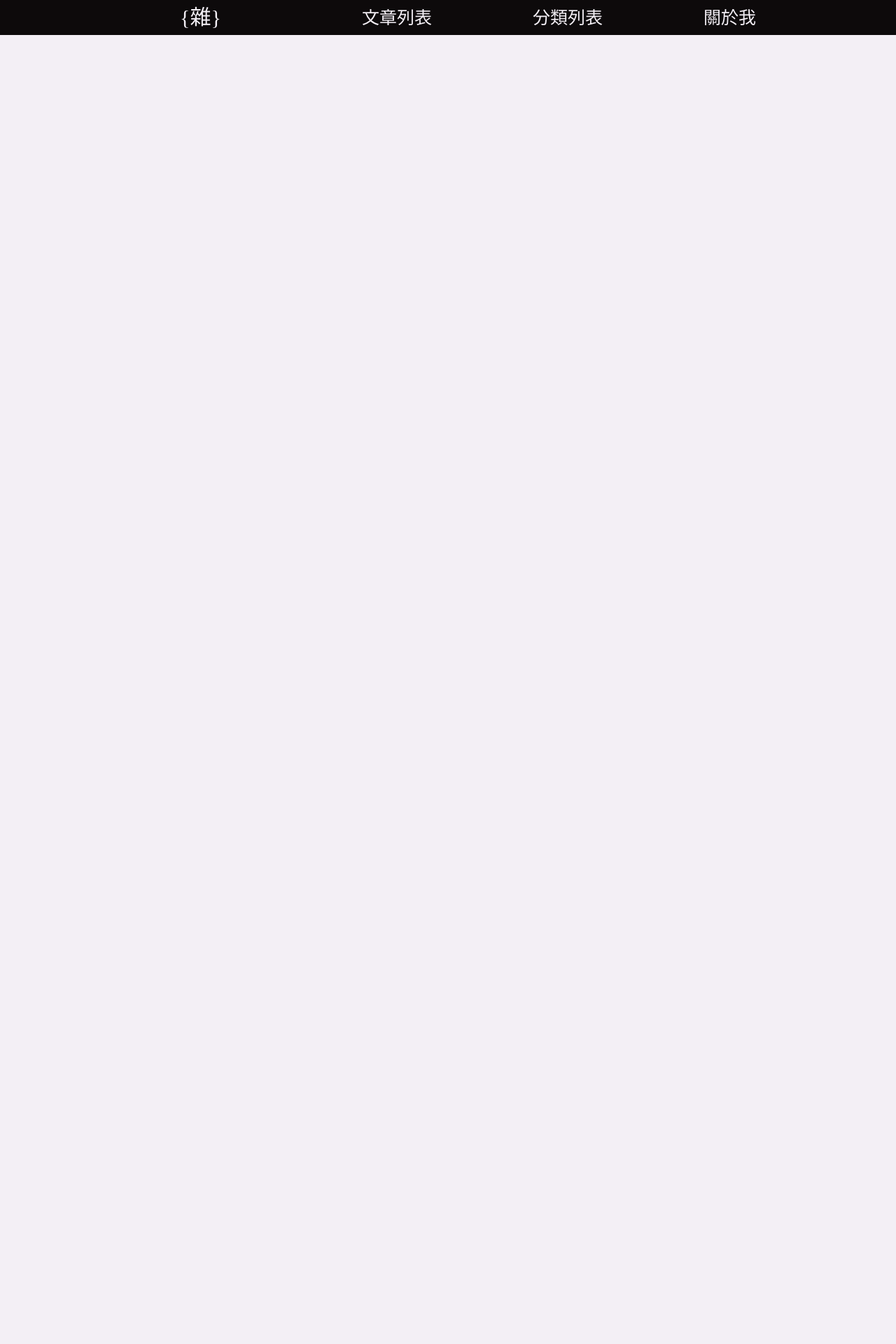
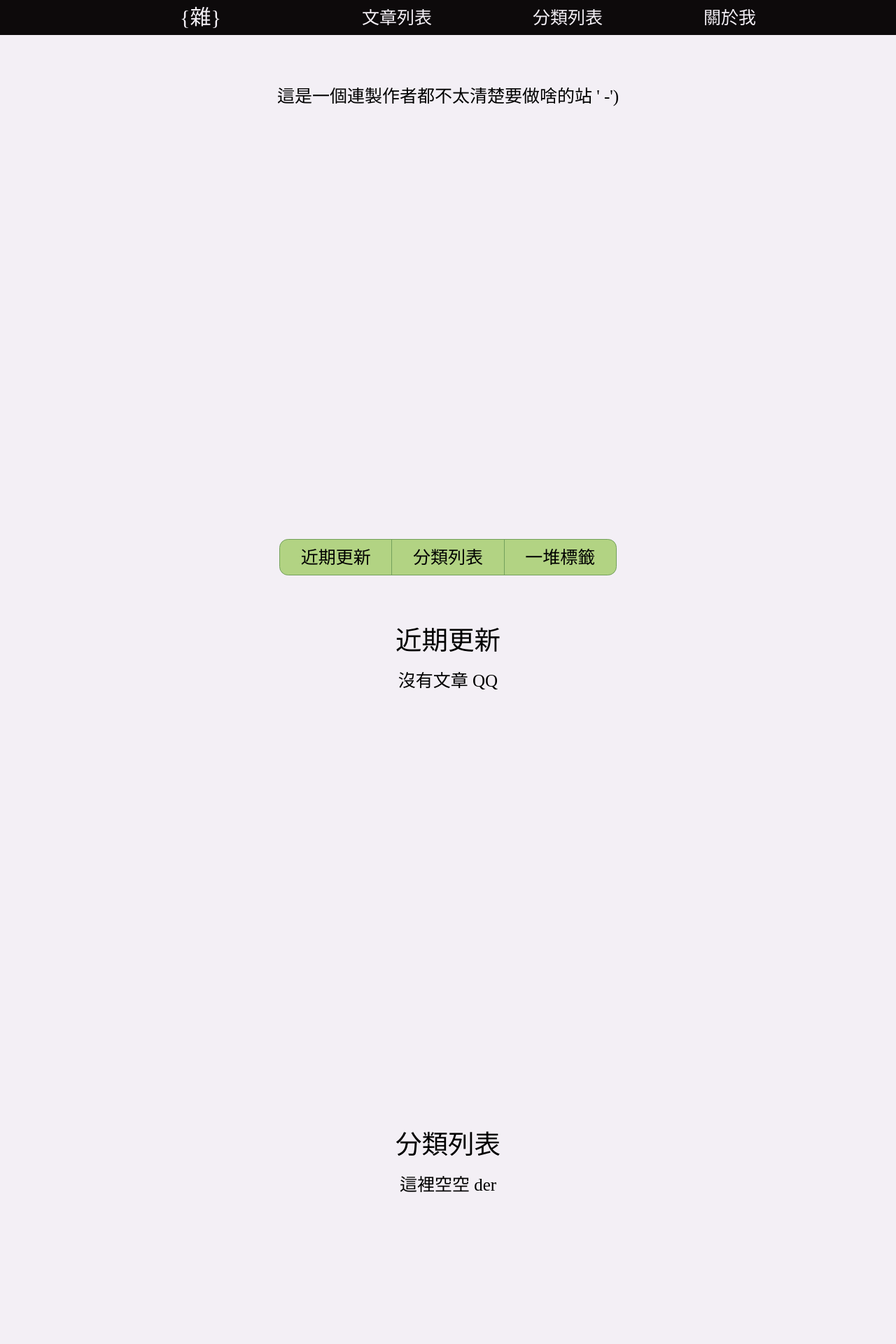
Before and after one commit to NightFeather/nightfeather.github.io, a Jekyll site: the page built from index.md, in a window 1280 px wide. Shown: the top 1920 px of the page at 70% size. Built offline with Jekyll 4.4.1, drawn with Linux system fonts in a browser that asks for light colours; before the commit the page ends 900 px from its top, so only the background shows below that; some of the changed text lies outside the part shown.

Commit message:
Index Skeleton

```diff
--- a/_includes/header.html
+++ b/_includes/header.html
@@ -3,7 +3,7 @@
   <div id="logo">
     <a href="/"><span>{{ site.title }}</span></a>
   </div>
-  <nav>
+  <nav class="main">
    <ul>
     <li>
      <a href="/posts"><span>文章列表</span></a>
--- a/_layouts/index.html
+++ b/_layouts/index.html
@@ -9,10 +9,72 @@
   <body>
     {% include header.html %}
     <article class="main">
-     <section id="hello"></section>
-     <section id="posts"></section>
-     <section id="tags"></section>
-     <footer></footer>
+      <section id="hello">
+        <div>
+          <span>這是一個連製作者都不太清楚要做啥的站 ' -')</span>
+        </div>
+      </section>
+      <nav class="links">
+       <ul>
+        <li>
+         <a href="#posts"><span>近期更新</span></a>
+        </li>
+        <li>
+         <a href="#category"><span>分類列表</span></a>
+        </li>
+        <li>
+         <a href="#tags"><span>一堆標籤</span></a>
+        </li>
+       </ul>
+      </nav>
+      <section id="posts">
+        <h3>近期更新</h3>
+        <div class="list">
+          {% if site.posts.size > 0 %}
+          <ul>
+            {% for post in site.posts limit: 5 %}
+            <li>
+              <a href="{{ post.url | relative_url }}"><span>{{ post.title }}</span></a>
+              <span>{{ post.date | date_to_long_string }}</span>
+            </li>
+            {% endfor %}
+          </ul>
+          {% else %}
+          <span>沒有文章 QQ</span>
+          {% endif %}
+        </div>
+      </section>
+      <section id="category">
+        <h3>分類列表</h3>
+        <div class="list">
+          {% if site.categories.size > 0 %}
+          <ul>
+            {% for category in site.categories %}
+            <li><a href="{{ category.url | relative_url }}"><span>{{ category.title }}</span></a></li>
+            {% endfor %}
+          </ul>
+          {% else %}
+          <span>這裡空空 der</span>
+          {% endif %}
+        </div>
+      </section>
+      <section id="tags">
+        <h3>一堆標籤</h3>
+        <div class="list">
+          {% if site.tags.size > 0 %}
+          <ul>
+            {% for tag in site.tags %}
+            <li><a href="{{ tag.url | relative_url }}"><span>{{ tag.title }}</span></a></li>
+            {% endfor %}
+          </ul>
+          {% else %}
+          <span>我什麼都沒有.jpg</span>
+          {% endif %}
+        </div>
+      </section>
+      <footer>
+        <span>腳底板 ' -')</span>
+      </footer>
     </article>
   </body>
 </html>
--- a/_sass/common.scss
+++ b/_sass/common.scss
@@ -1,6 +1,5 @@
 @import "reset";
 @import "syntax";
-
 
 body {
   font-size: 25px;
@@ -13,3 +12,8 @@ article.main {
   width: 75vw;
   margin: auto;
 }
+
+a {
+  color: inherit;
+  text-decoration: none;
+}
--- a/_sass/header.scss
+++ b/_sass/header.scss
@@ -8,11 +8,6 @@ header.main {
 
   background-color: #0d0a0b;
   color: #f3eff5;
-
-  a {
-    color: inherit;
-    text-decoration: none;
-  }
 
   & > div {
     height: 100%;
@@ -40,7 +35,7 @@ header.main {
       font-size: 1.2em;
     }
 
-    nav {
+    nav.main {
       flex-basis: fill;
       flex-grow: 3;
 
--- a/assets/css/index.scss
+++ b/assets/css/index.scss
@@ -3,3 +3,59 @@
 
 @import "common";
 @import "header";
+
+h3 { font-size: 1.5em; }
+
+section {
+  display: flex;
+  align-items: center;
+  flex-direction: column;
+  width: 100%;
+  min-height: 80vh;
+  padding: 3em;
+  box-sizing: border-box;
+}
+
+article {
+  nav {
+    display: flex;
+    justify-content: center;
+    width: 100%;
+    margin: auto;
+
+    ul {
+      display: flex;
+      flex-flow: row;
+      justify-content: space-around;
+      width: 50%;
+
+      background-color: #b2d383;
+      border: #73a05c 1px solid;
+      border-radius: 0.5em;
+
+      li {
+        display: flex;
+        justify-content: center;
+        padding: 0.5em;
+        flex-grow: 2;
+      }
+
+      li:not(:last-child){
+        border-right: #73a05c 1px solid;
+      }
+
+    }
+  }
+  footer {
+    height: 30vh;
+  }
+}
+
+.list {
+  display: flex;
+  justify-content: center;
+  height: 100%;
+  width: 100%;
+  padding: 1em;
+  box-sizing: border-box;
+}
```
